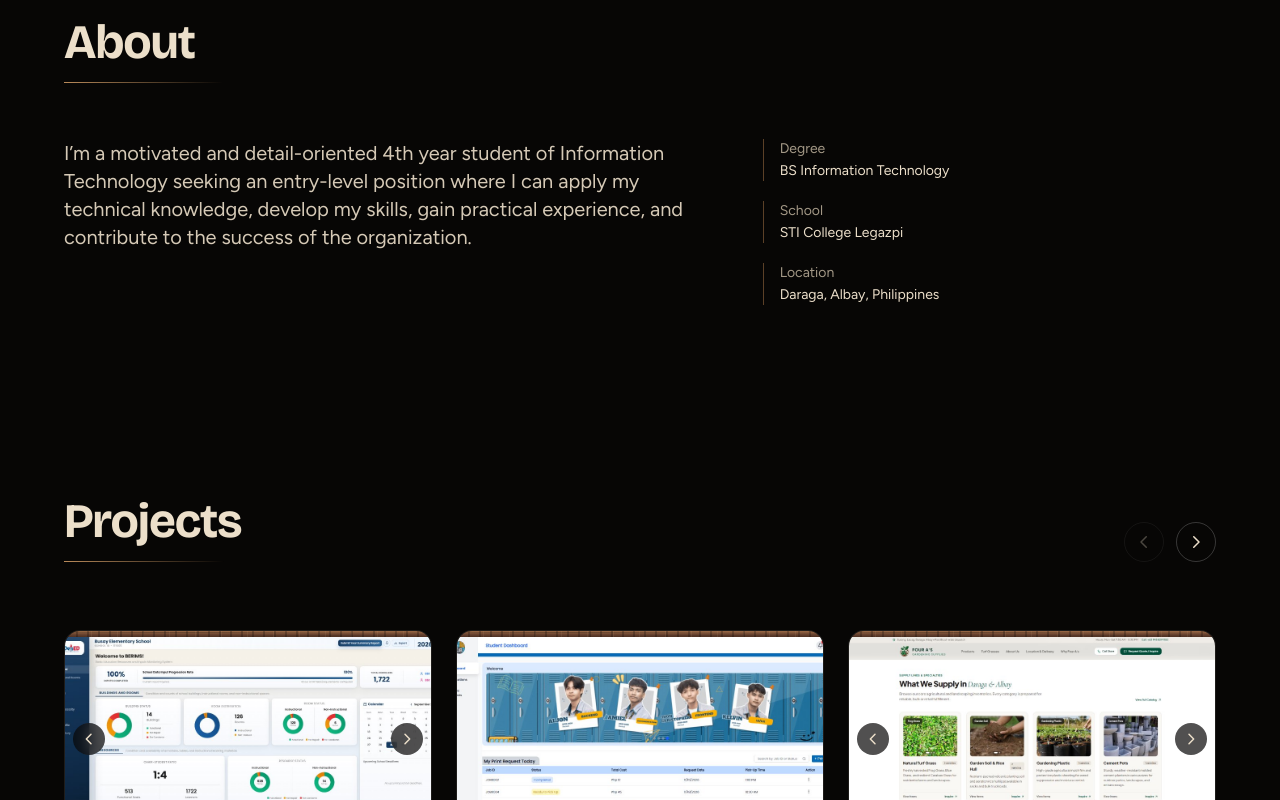
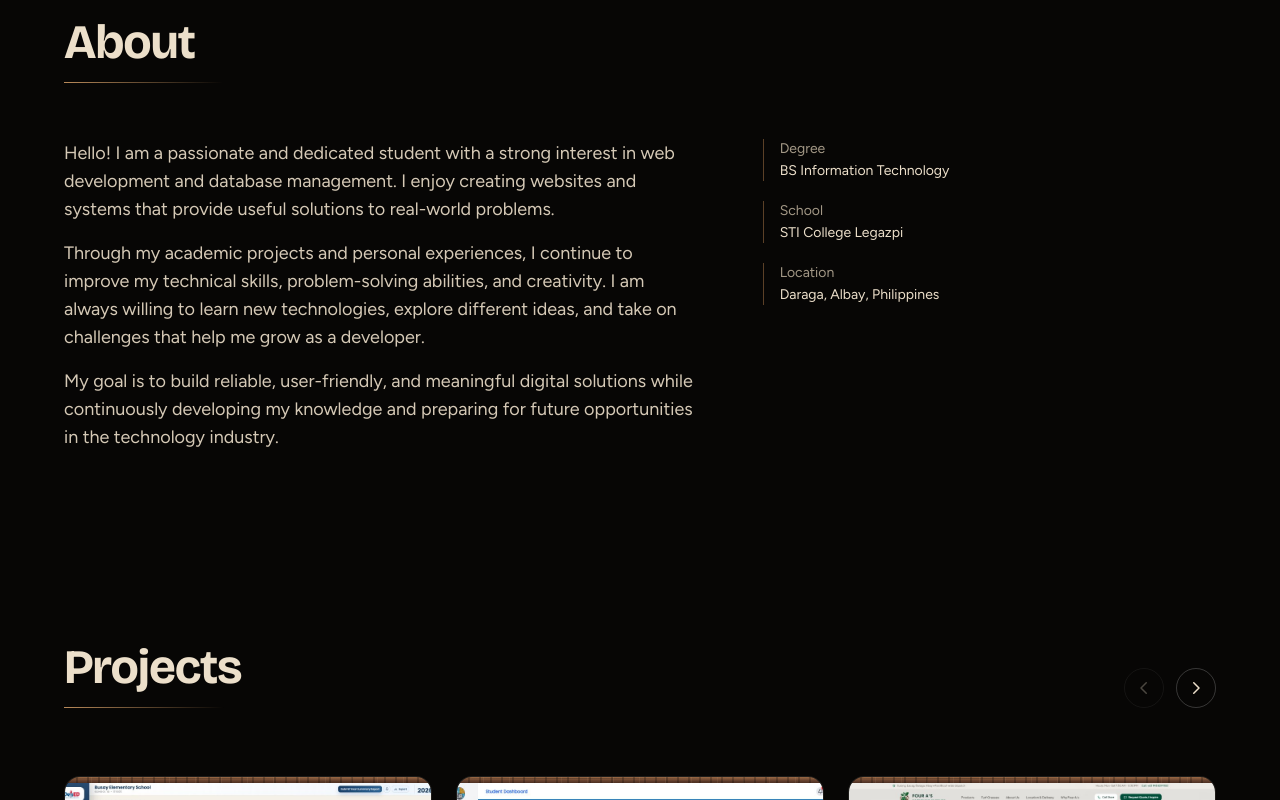
Before and after one commit to mielophile24/digital_portfolio, a React (Vite) app: page / in a window 1280 px wide. Shown: the part 880-1680 px from the top of the page. Built offline with nearby package versions, Linux system fonts and the light colour scheme; no server answers.

Commit message:
Update About section bio text

```diff
--- a/src/components/About.jsx
+++ b/src/components/About.jsx
@@ -7,9 +7,17 @@ export default function About() {
     <Section id="about">
       <Heading>About</Heading>
       <div className="grid md:grid-cols-[1.4fr_1fr] gap-10 md:gap-16">
-        <p className="text-lg sm:text-xl leading-relaxed text-sand/90">
-          I’m a motivated and detail-oriented 4th year student of Information Technology seeking an entry-level position where I can apply my technical knowledge, develop my skills, gain practical experience, and contribute to the success of the organization.
-        </p>
+        <div className="space-y-4 text-base sm:text-lg leading-relaxed text-sand/90">
+          <p>
+            Hello! I am a passionate and dedicated student with a strong interest in web development and database management. I enjoy creating websites and systems that provide useful solutions to real-world problems.
+          </p>
+          <p>
+            Through my academic projects and personal experiences, I continue to improve my technical skills, problem-solving abilities, and creativity. I am always willing to learn new technologies, explore different ideas, and take on challenges that help me grow as a developer.
+          </p>
+          <p>
+            My goal is to build reliable, user-friendly, and meaningful digital solutions while continuously developing my knowledge and preparing for future opportunities in the technology industry.
+          </p>
+        </div>
         <dl className="space-y-5 text-sm">
           {[
             ['Degree', 'BS Information Technology'],
```
